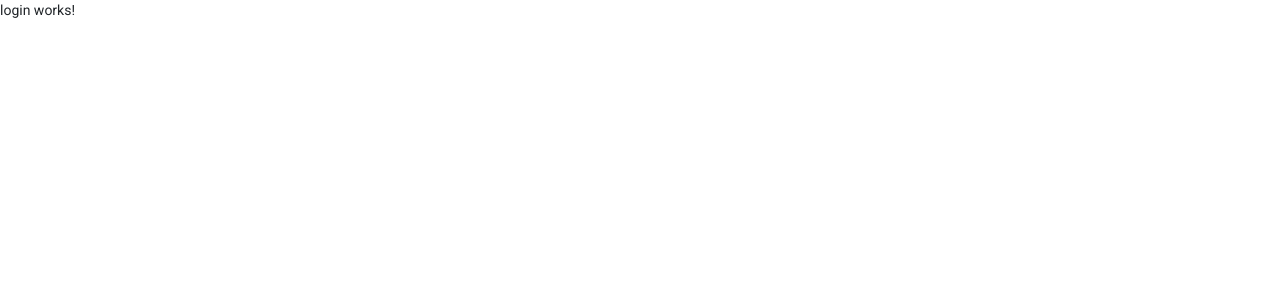
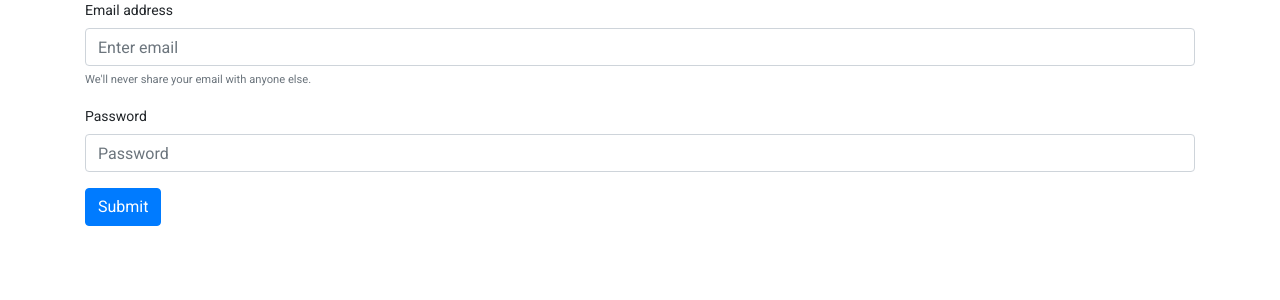
Before and after one commit to Mahmoud-Skafi/Talabat, an Angular app: page /login in a window 1280 px wide. Shown: the top 300 px of the page. Built offline with nearby package versions, Linux system fonts and the light colour scheme.

Commit message:
login logic done 🙌

```diff
--- a/src/app/app.module.ts
+++ b/src/app/app.module.ts
@@ -15,6 +15,7 @@ import {MatToolbarModule} from '@angular/material/toolbar';
 import {MatListModule} from '@angular/material/list';
 import {MatButtonModule} from '@angular/material/button';
 import {MatIconModule} from '@angular/material/icon';
+import { AuthService } from './guard/auth.service';
 @NgModule({
   declarations: [
     AppComponent,
@@ -36,7 +37,7 @@ import {MatIconModule} from '@angular/material/icon';
     MatButtonModule,
     MatIconModule
   ],
-  providers: [],
+  providers: [AuthService],
   bootstrap: [AppComponent]
 })
 export class AppModule { }
--- a/src/app/components/login/login.component.html
+++ b/src/app/components/login/login.component.html
@@ -1 +1,24 @@
-<p>login works!</p>
+<div class="container">
+  <div class="row">
+    <div class="col-md-12">
+      <form>
+        <div *ngIf="invalidLogin" class="alert alert-danger">
+          Invalid username and/or password
+        </div>
+        <div class="form-group">
+          <label for="exampleInputEmail1">Email address</label>
+          <input [(ngModel)]="userData.user_name" name="user_name" type="email" class="form-control"
+            id="exampleInputEmail1" aria-describedby="emailHelp" placeholder="Enter email">
+          <small id="emailHelp" class="form-text text-muted">We'll never share your email with anyone else.</small>
+        </div>
+        <div class="form-group">
+          <label for="exampleInputPassword1">Password</label>
+          <input [(ngModel)]="userData.password" name="password" type="password" class="form-control"
+            id="exampleInputPassword1" placeholder="Password">
+        </div>
+
+        <button (click)="signIn(userData)" type="submit" class="btn btn-primary">Submit</button>
+      </form>
+    </div>
+  </div>
+</div>
--- a/src/app/components/login/login.component.ts
+++ b/src/app/components/login/login.component.ts
@@ -1,15 +1,43 @@
+
 import { Component, OnInit } from '@angular/core';
+import { Router } from '@angular/router';
+import {AuthService} from '../../guard/auth.service';
 
 @Component({
   selector: 'app-login',
   templateUrl: './login.component.html',
   styleUrls: ['./login.component.scss']
 })
-export class LoginComponent implements OnInit {
+export class LoginComponent  {
 
-  constructor() { }
+  invalidLogin:boolean;
+  // userData={
+  //   user_name:'',
+  //   password:''
+  // }
 
-  ngOnInit(): void {
-  }
+  constructor(
+    private authService:AuthService,
+    public router:Router
+    ) { }
+    userData={
+      "user_name":"",
+      "password": ""
+    }
 
+
+    signIn(userData){
+      console.log(userData);
+      this.authService.login(userData).subscribe(
+        {
+          next:data=>{
+            console.log(data);
+            this.router.navigate(['/dashboard']);
+          },
+          error:err=>{
+            this.invalidLogin=true;
+          }
+        }
+      )
+    }
 }
--- a/src/app/components/register/register.component.html
+++ b/src/app/components/register/register.component.html
@@ -14,7 +14,7 @@
             id="exampleInputPassword1" placeholder="Password">
         </div>
 
-        <button (click)="registerUser()" type="submit" class="btn btn-primary">Submit</button>
+        <button type="submit" class="btn btn-primary">Submit</button>
       </form>
     </div>
   </div>
--- a/src/app/components/register/register.component.ts
+++ b/src/app/components/register/register.component.ts
@@ -1,5 +1,5 @@
 import { Component, OnInit } from '@angular/core';
-
+import {AuthService} from '../../guard/auth.service';
 @Component({
   selector: 'app-register',
   templateUrl: './register.component.html',
@@ -7,15 +7,20 @@ import { Component, OnInit } from '@angular/core';
 })
 export class RegisterComponent implements OnInit {
 
-  constructor() { }
+  constructor(private _auth:AuthService) { }
   userData = {
     "email":"",
     "password":""
   };
   ngOnInit(): void {
   }
-  registerUser(){
-    console.log(this.userData)
-  }
+  // registerUser(){
+  //   console.log(this.userData)
+  //   return this._auth.registerUser(this.userData)
+  //   .subscribe(
+  //     res=> console.log(res),
+  //     err=> console.log(err)
+  //   )
+  // }
 
 }
--- /dev/null
+++ b/src/app/guard/auth.service.ts
@@ -0,0 +1,26 @@
+import { Injectable } from '@angular/core';
+import { HttpClient } from '@angular/common/http';
+import { map } from 'rxjs/operators';
+import { Observable, of, Subject } from 'rxjs';
+@Injectable({
+  providedIn: 'root'
+})
+export class AuthService {
+
+  private registerUrl="http://localhost:1200/admin/register";
+  private loginUrl="http://localhost:1200/admin/login";
+  constructor(private http:HttpClient) { }
+
+  registerUser(user){
+    return this.http.post<any>(this.registerUrl,user);
+  }
+  login(user){
+    return this.http.post(this.loginUrl,user);
+  }
+  logout(user){
+
+  }
+  isLoggedIn(){
+    return false;
+  }
+}
```
Also changed, not shown: 1 other file (tests, documents, lock files or other folders).
